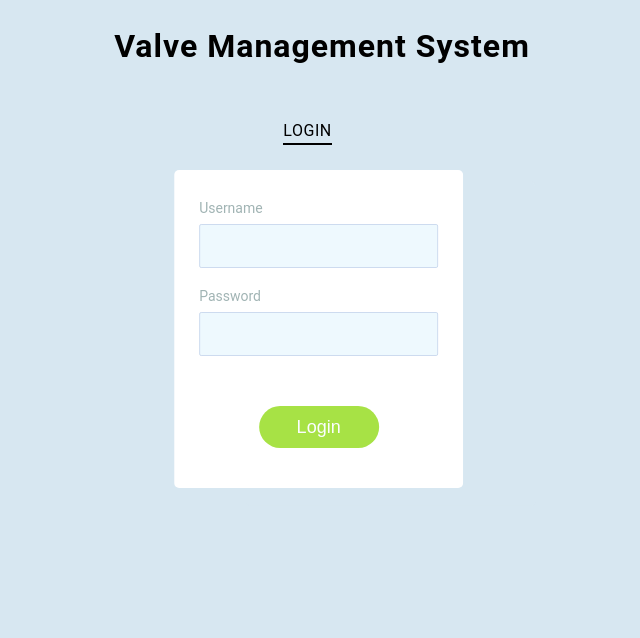
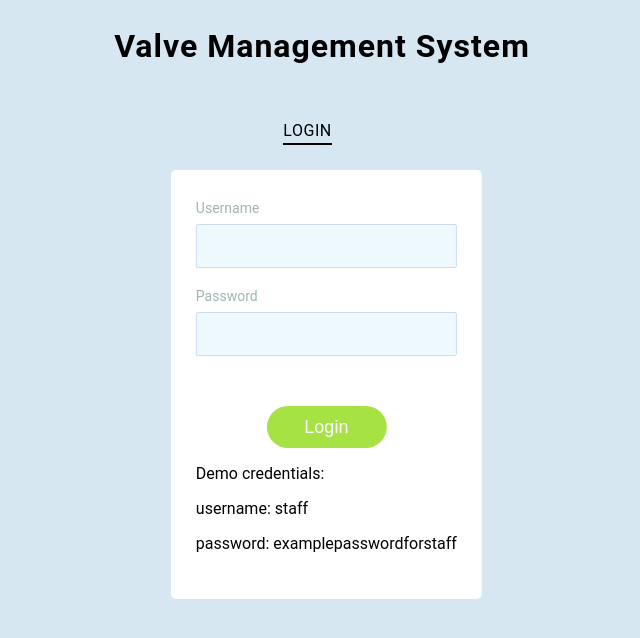
Before and after one commit to msarsenbayev/data-management-project, a Django app: page / in a window 1280 px wide. Shown: the top 638 px of the page, without its empty margins (278-918 px from the left). Run offline with Django 4.2, Linux system fonts and the light colour scheme; some libraries are stand-ins or nearby versions.

Commit message:
login page updated

```diff
--- a/data_management_app/templates/login.html
+++ b/data_management_app/templates/login.html
@@ -20,6 +20,9 @@
             </div>
           </fieldset>
           <button type="submit" class="btn-login">Login</button>
+		  <p>Demo credentials:</p>
+		  <p>username: staff</p>
+		  <p>password: examplepasswordforstaff</p>
         </form>
       </div>
       <div class="form-wrapper">
```
Also changed, not shown: README.md.
